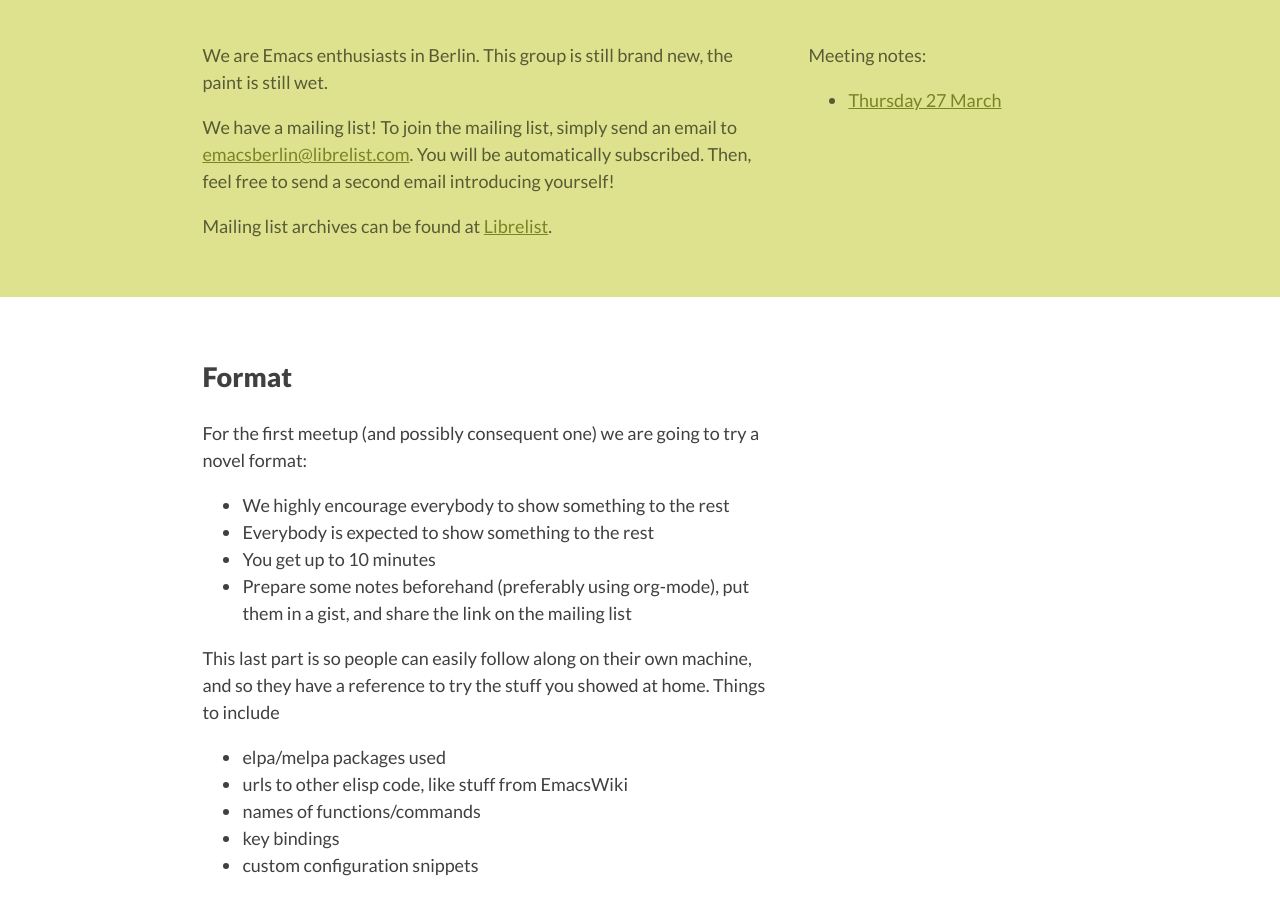
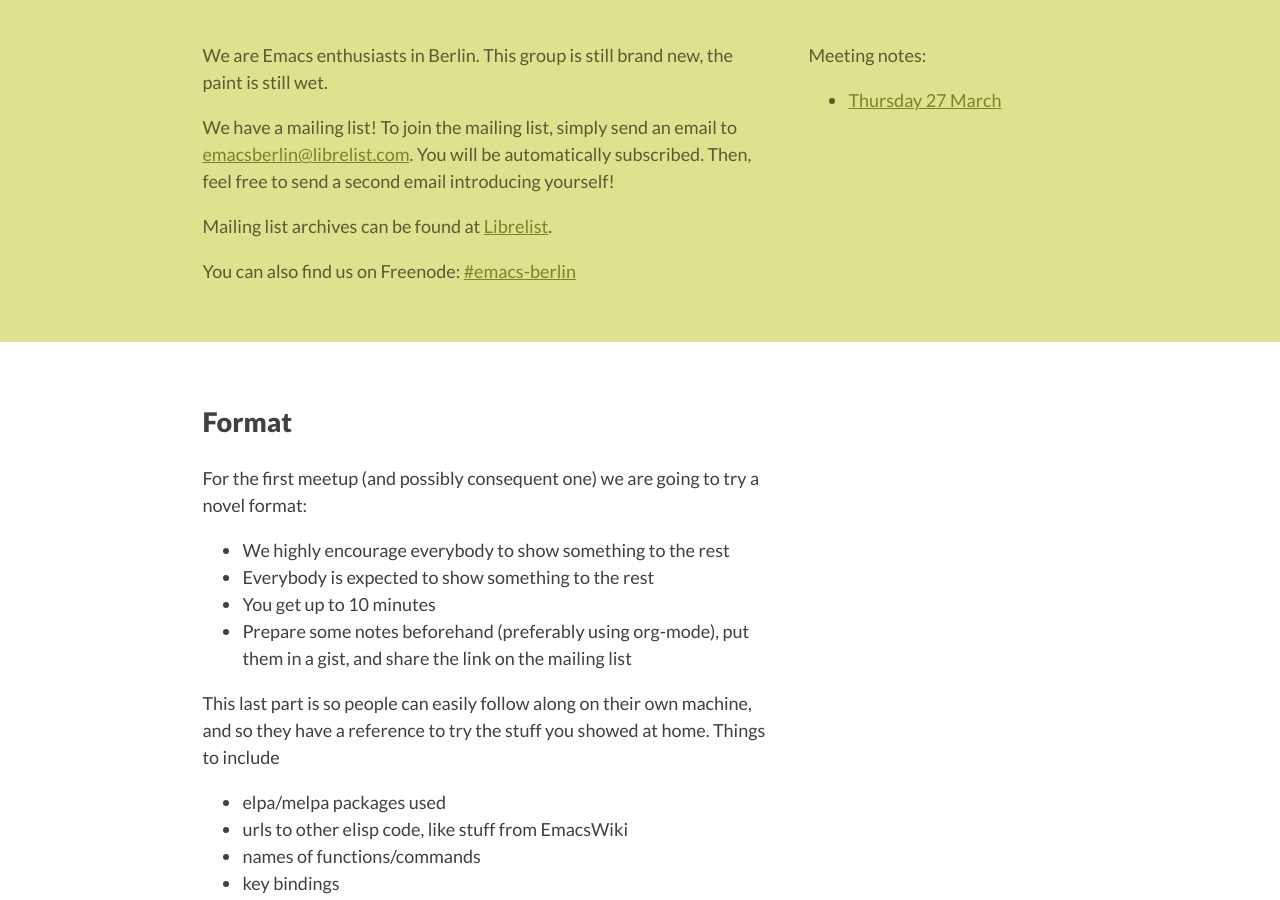
Before and after one commit to emacs-berlin/emacs-berlin.org, a Jekyll site: the page built from index.md, in a window 1280 px wide and 900 px high, scrolled down 423 px. Built offline with Jekyll 4.4.1, drawn with Linux system fonts in a browser that asks for light colours.

Commit message:
adding #emacs-berlin on freenode to index.md

```diff
--- a/index.md
+++ b/index.md
@@ -19,6 +19,7 @@ We have a mailing list! To join the mailing list, simply send an email to [emacs
 
 Mailing list archives can be found at [Librelist](http://librelist.com/browser/emacsberlin/).
 
+You can also find us on Freenode: [#emacs-berlin](irc://chat.freenode.net/emacs-berlin)
 </div><div class="medium-4 columns">
 
 Meeting notes:
```
